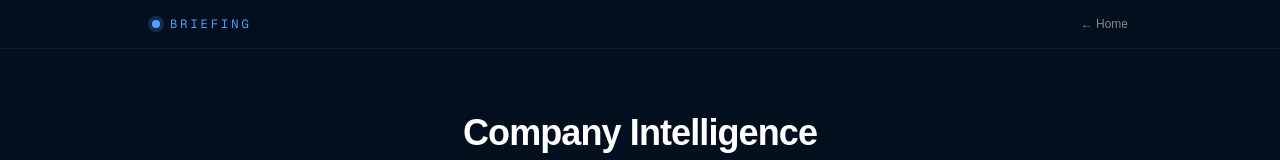
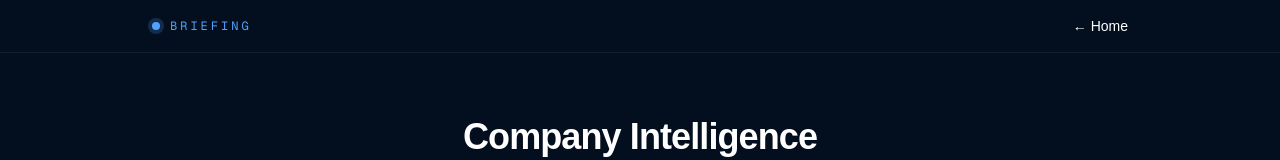
Before and after one commit to maxcooperevans/briefing, a Next.js app: page / in a window 1280 px wide. Shown: the top 160 px of the page. Built offline with nearby package versions, Linux system fonts and the light colour scheme.

Commit message:
update home button style

```diff
--- a/app/page.tsx
+++ b/app/page.tsx
@@ -52,7 +52,7 @@ export default function Home() {
           </div>
           <a
             href="https://www.maxcooperevans.com"
-            className="text-xs text-white/50 hover:text-white transition-colors"
+            className="text-sm text-white hover:text-white/70 transition-colors"
           >
             ← Home
           </a>
```
